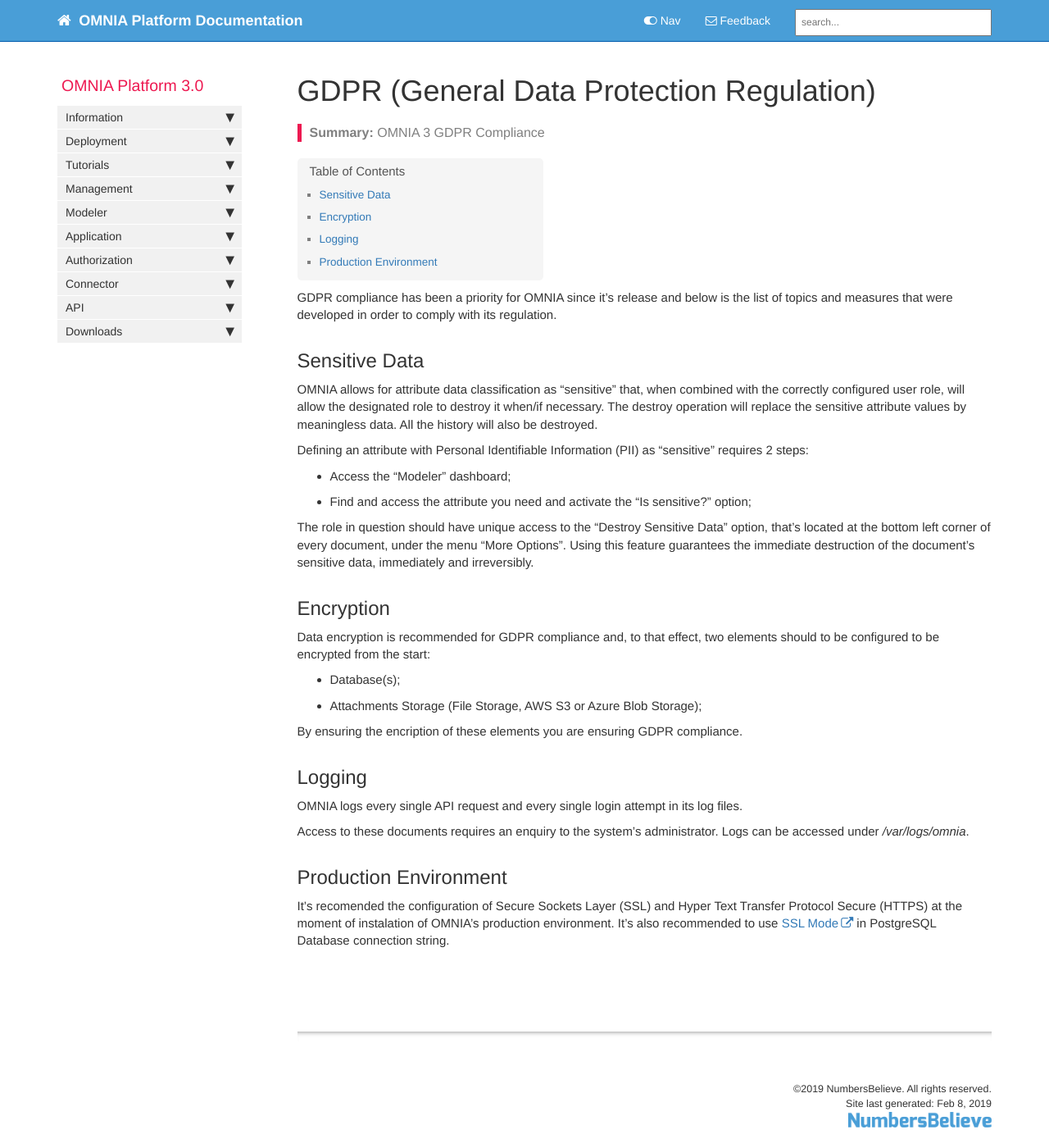
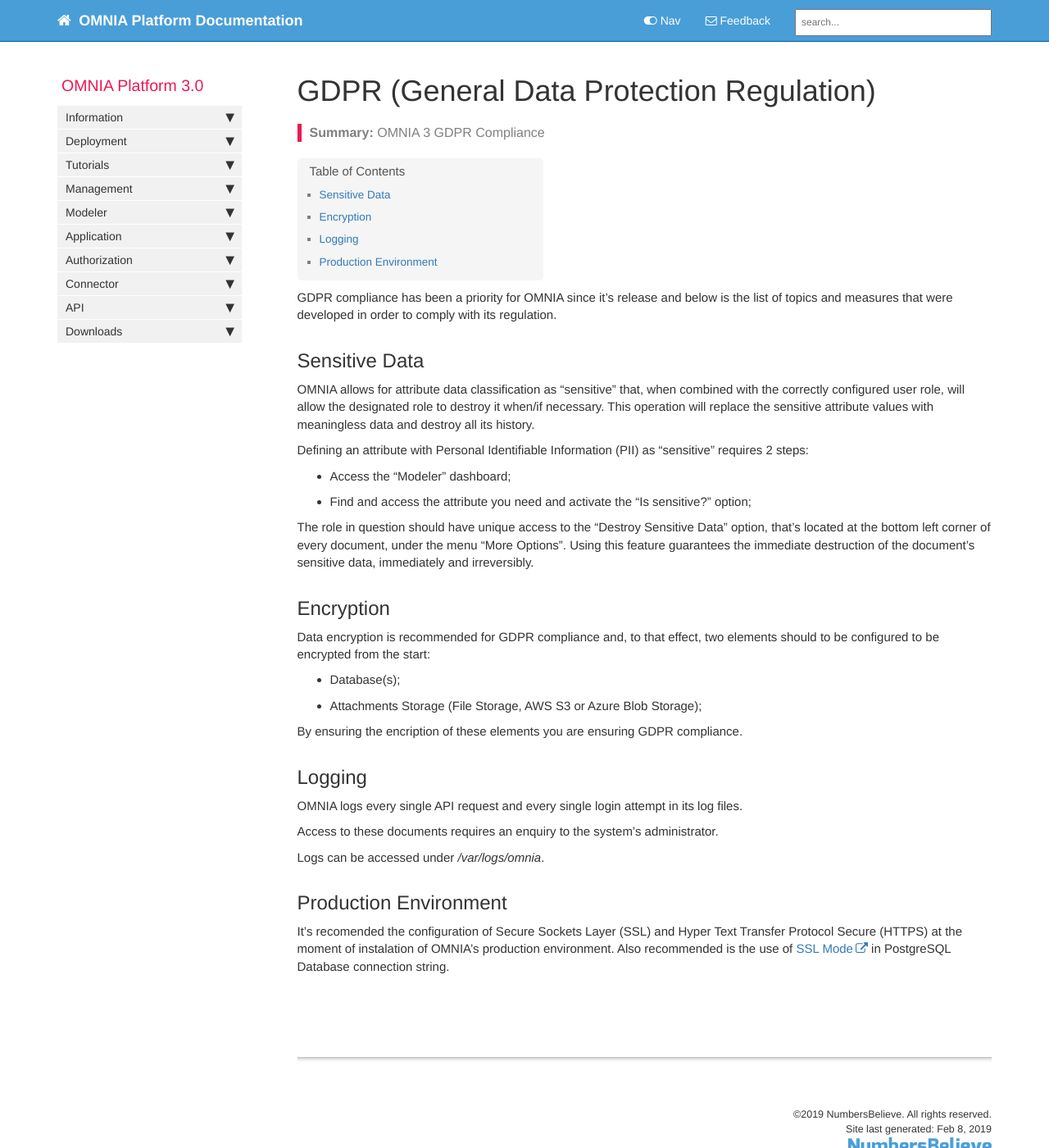
Before and after one commit to daniel8lopes/omnia3, a Jekyll site: the page built from docs/pages/omnia3/Introduction/omnia3_gdpr.md, in a window 1280 px wide and 1400 px high. Shown: the whole window at 82% size. Built offline with Jekyll 4.4.1, drawn with Linux system fonts in a browser that asks for light colours; nearby versions of some CDN libraries; comment, search, counter and statistics services are not loaded.

Commit message:
Update omnia3_gdpr.md

```diff
--- a/docs/pages/omnia3/Introduction/omnia3_gdpr.md
+++ b/docs/pages/omnia3/Introduction/omnia3_gdpr.md
@@ -11,7 +11,7 @@ GDPR compliance has been a priority for OMNIA since it's release and below is th
 
 ## Sensitive Data
 
-OMNIA allows for attribute data classification as "sensitive" that, when combined with the correctly configured user role, will allow the designated role to destroy it when/if necessary. The destroy operation will replace the sensitive attribute values by meaningless data. All the history will also be destroyed.
+OMNIA allows for attribute data classification as "sensitive" that, when combined with the correctly configured user role, will allow the designated role to destroy it when/if necessary. This operation will replace the sensitive attribute values with meaningless data and destroy all its history.
 
 Defining an attribute with Personal Identifiable Information (PII) as "sensitive" requires 2 steps:
 
@@ -34,9 +34,9 @@ By ensuring the encription of these elements you are ensuring GDPR compliance.
 OMNIA logs every single API request and every single login attempt in its log files.
 
 Access to these documents requires an enquiry to the system's administrator.
+
 Logs can be accessed under _/var/logs/omnia_.
 
 ## Production Environment
 
-It's recomended the configuration of Secure Sockets Layer (SSL) and Hyper Text Transfer Protocol Secure (HTTPS) at the moment of instalation of OMNIA's production environment.
-It's also recommended to use [SSL Mode](https://www.npgsql.org/doc/connection-string-parameters.html) in PostgreSQL Database connection string.
+It's recomended the configuration of Secure Sockets Layer (SSL) and Hyper Text Transfer Protocol Secure (HTTPS) at the moment of instalation of OMNIA's production environment. Also recommended is the use of [SSL Mode](https://www.npgsql.org/doc/connection-string-parameters.html) in PostgreSQL Database connection string.
```
